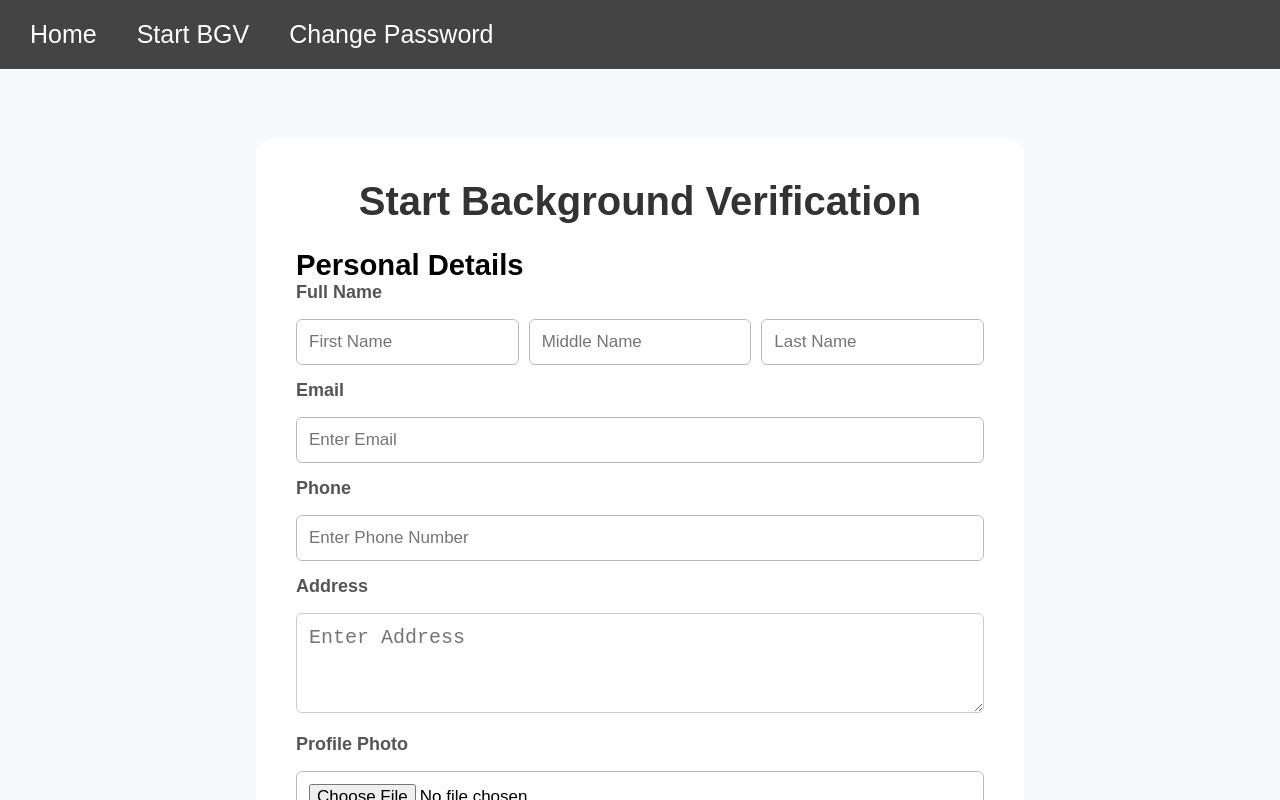
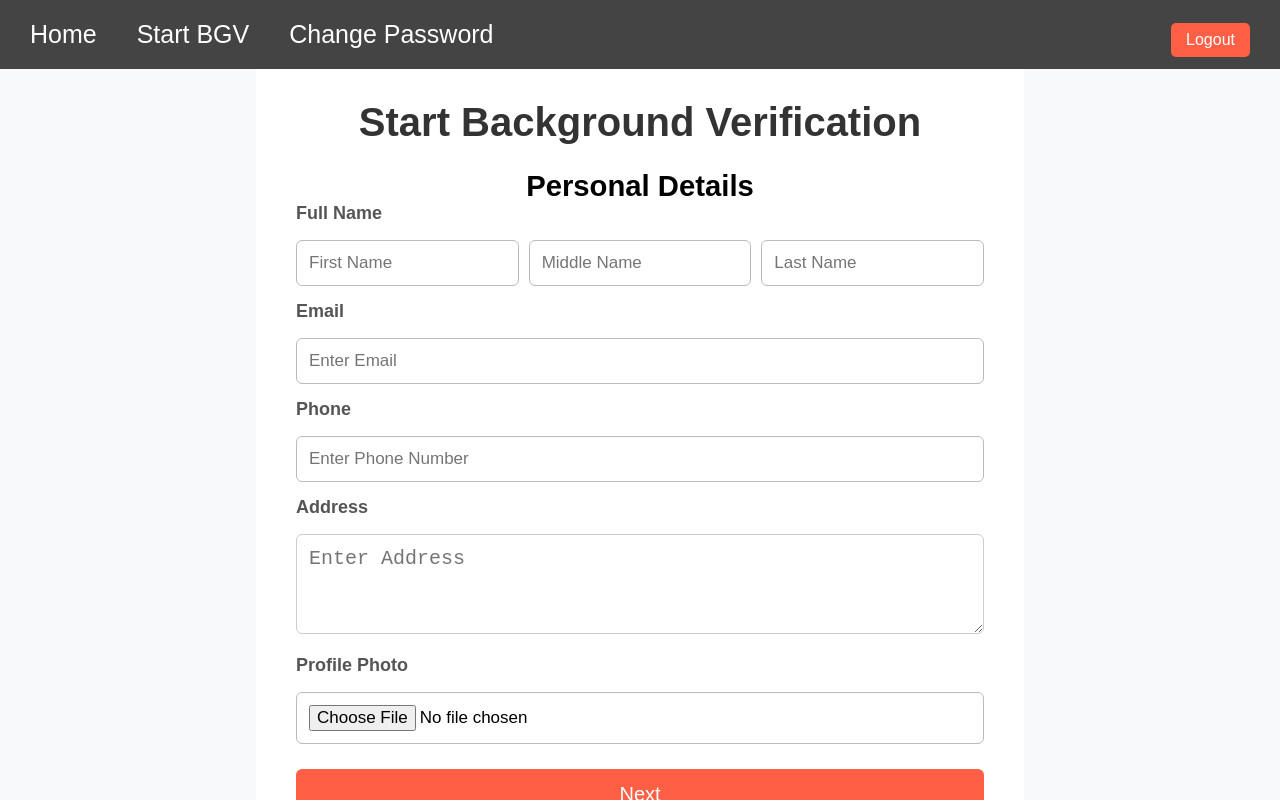
Before and after one commit to prathameshkanthale/bgv-bbi-frontend, a React (Create React App) app: page /user/start-bgv in a window 1280 px wide. Built offline with nearby package versions, Linux system fonts and the light colour scheme.

Commit message:
first commit

```diff
--- a/package.json
+++ b/package.json
@@ -11,6 +11,7 @@
     "react-dom": "^19.0.0",
     "react-router-dom": "^6.17.0",
     "react-scripts": "5.0.1",
+    "react-select": "^5.10.1",
     "web-vitals": "^2.1.4"
   },
   "scripts": {
--- a/src/Login.css
+++ b/src/Login.css
@@ -10,6 +10,7 @@ body {
   display: flex;
   flex-direction: column;
   align-items: center;
+  margin-top: 100px;
 }
 
 .logo {
--- a/src/components/Styles/startBGV.css
+++ b/src/components/Styles/startBGV.css
@@ -4,7 +4,9 @@
     padding: 0;
     box-sizing: border-box;
 }
-
+h3{
+    text-align: center;
+}
 /* Ensure page starts from the top */
 html, body {
     scroll-behavior: smooth;
@@ -27,12 +29,13 @@ html, body {
    position: relative;
    margin: 0 auto;
    max-width: 1200px;
-   margin-top: 80px;
+   margin-top: 20px;
    z-index: 0;
    display: flex;
    flex-direction: column;
    align-content: center;
    border-radius: 15px;
+
 }
 
 .progress-indicator {
@@ -190,12 +193,12 @@ button {
 
 /* Next and Previous Buttons */
 .next-btn {
-    background: #007bff;
+    background: #FF6045;
     color: white;
 }
 
 .next-btn:hover {
-    background: #0056b3;
+    background: #d45a44;
 }
 
 .prev-btn {
--- a/src/components/header/Header.css
+++ b/src/components/header/Header.css
@@ -6,25 +6,45 @@
   top: 0;
   left: 0;
   width: 100%;
+  display: flex;
+  justify-content: space-between;
+  align-items: center;
 }
 
-  .user-navbar ul {
+.nav-links {
   list-style-type: none;
   padding: 0;
   margin: 0;
   display: flex;
 }
 
-  .user-navbar li {
+.nav-links li {
   padding: 10px 20px;
 }
 
-  .user-navbar a {
+.nav-links a {
   color: white;
   text-decoration: none;
 }
 
-  .user-navbar a:hover {
+.nav-links a:hover {
   background-color: #FF6045;
   padding: 10px;
 }
+
+/* Logout button styling */
+.logout-btn {
+  background-color: #FF6045;
+  color: white;
+  border: none;
+  padding: 8px 15px;
+  font-size: 16px;
+  cursor: pointer;
+  border-radius: 5px;
+  margin-right: 20px;
+  width: auto;
+}
+
+.logout-btn:hover {
+  background-color: #D9432E;
+}
--- a/src/components/header/Header.js
+++ b/src/components/header/Header.js
@@ -1,21 +1,26 @@
-import React from 'react'
+import React from 'react';
 import './Header.css';
-import { Link } from "react-router-dom";
-
+import { Link, useNavigate } from "react-router-dom";
 
 const Header = () => {
+  const navigate = useNavigate();
+
+  const handleLogout = () => {
+
+    localStorage.removeItem("userToken");
+    navigate("/");
+  };
+
   return (
-    <div>
-       <nav className="user-navbar">
-              <ul>
-                <li><Link to="/user">Home</Link></li>
-                <li><Link to="/user/start-bgv">Start BGV</Link></li>
-                <li><Link to="/user/change-password">Change Password</Link></li>
+    <nav className="user-navbar">
+      <ul className="nav-links">
+        <li><Link to="/user">Home</Link></li>
+        <li><Link to="/user/start-bgv">Start BGV</Link></li>
+        <li><Link to="/user/change-password">Change Password</Link></li>
+      </ul>
+      <button className="logout-btn" onClick={handleLogout}>Logout</button>
+    </nav>
+  );
+};
 
-              </ul>
-            </nav>
-    </div>
-  )
-}
-
-export default Header
+export default Header;
--- a/src/components/user/StartBGV.js
+++ b/src/components/user/StartBGV.js
@@ -72,7 +72,7 @@ const StartBGV = () => {
        <Header/>
        <section className="form-container">
 
-       // Add this component above your form
+
 <div className="progress-indicator">
   <div className={`step ${step >= 1 ? 'active' : ''}`}>1</div>
   <div className="line"></div>
```
Also changed, not shown: 2 other files (tests, documents, lock files or other folders). Lines whose indentation alone changed are shown as unchanged.
